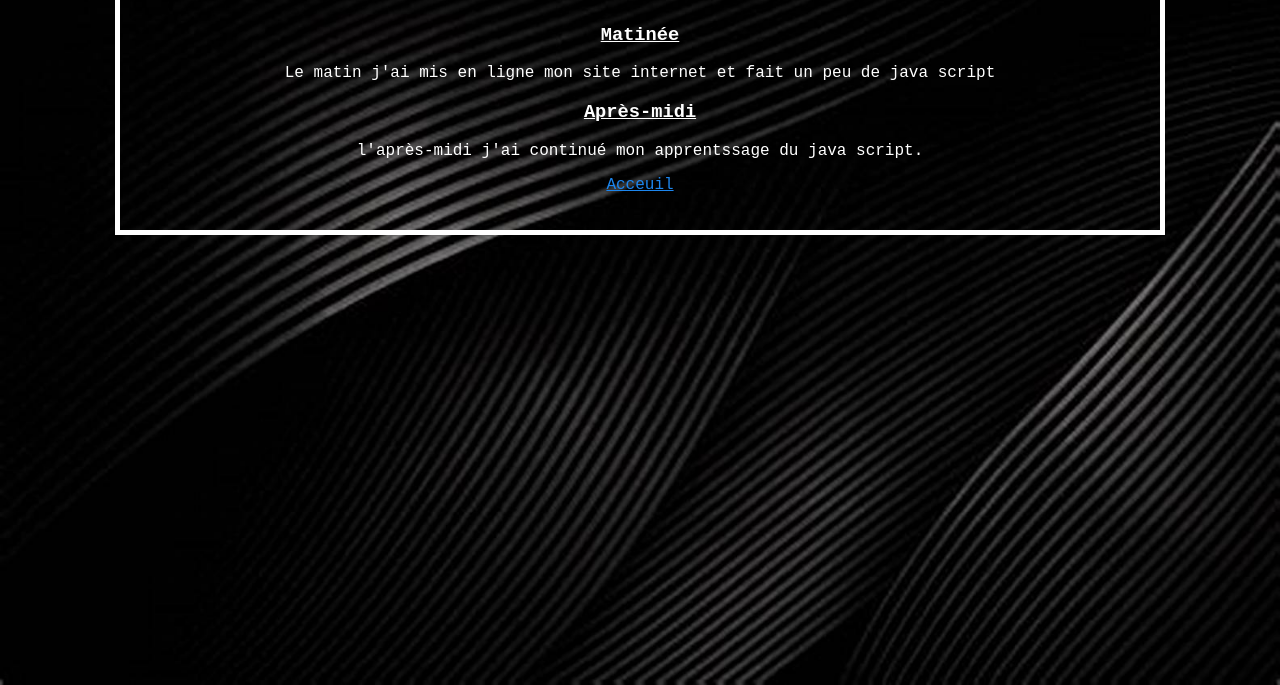
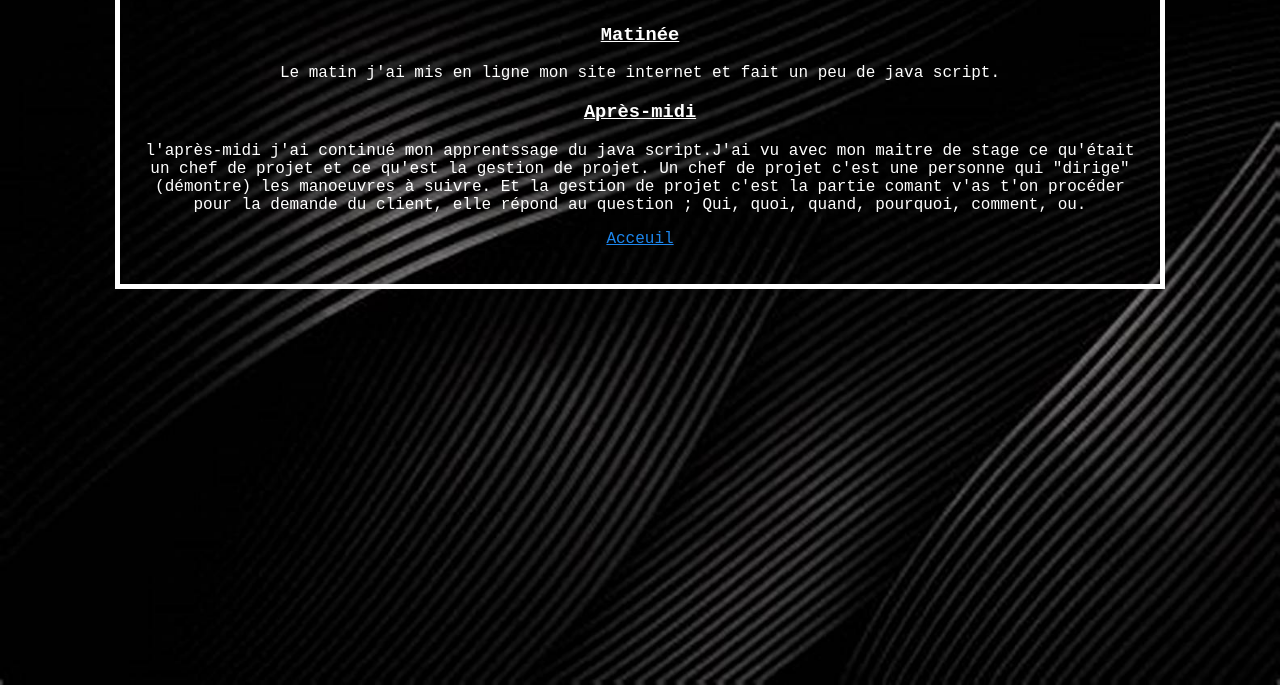
Before and after one commit to nacroneX2/Projet-stage-Thibaud-R, a plain HTML site: page Vendredi.html in a window 1280 px wide. Shown: the part 115-800 px from the top of the page. Drawn offline with Linux system fonts and the light colour scheme.

Commit message:
finit d'écrire mon rapport de stage

```diff
--- a/Vendredi.html
+++ b/Vendredi.html
@@ -14,14 +14,14 @@
 			<u>Matinée</u>
 		</h3>
 		<p>
-			Le matin j'ai mis en ligne mon site internet et fait un peu de java script
+			Le matin j'ai mis en ligne mon site internet et fait un peu de java script.
 		</p>
 		<h3>
 			<u>Après-midi</u>
 		</h3>
 		<p>
-			l'après-midi j'ai continué mon apprentssage du java script.
-		</p>
+			l'après-midi j'ai continué mon apprentssage du java script.J'ai vu avec mon maitre de stage ce qu'était un chef de projet et ce qu'est la gestion de projet. Un chef de projet c'est une personne qui "dirige" (démontre) les manoeuvres à suivre. Et la gestion de projet c'est la partie comant v'as t'on procéder pour la demande du client, elle répond au question ; Qui, quoi, quand, pourquoi, comment, ou.
+			</p>
 		<a href="index.html">
 			<p>
 				Acceuil
```
